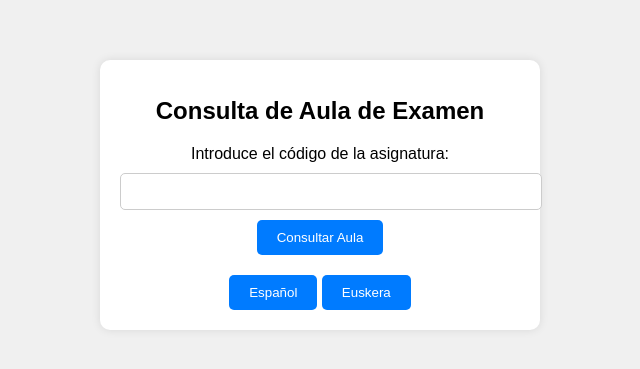
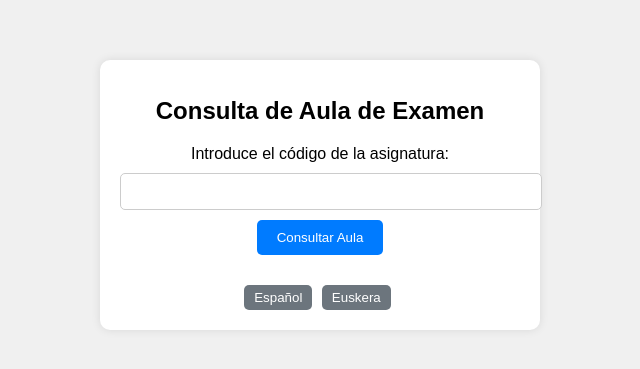
Before and after one commit to Moxkix/USE2024, a plain HTML site: page index.html in a window 1280 px wide. Shown: the part 205-574 px from the top of the page, without its empty margins (320-960 px from the left). Drawn offline with Linux system fonts and the light colour scheme.

Commit message:
Update styles.css

```diff
--- a/styles.css
+++ b/styles.css
@@ -56,3 +56,18 @@ button:hover {
 #result {
     font-weight: bold;
 }
+
+.language-switch button {
+    margin-top: 10px;
+    margin-right: 5px;
+    padding: 5px 10px;
+    background-color: #6c757d;
+    color: white;
+    border: none;
+    border-radius: 5px;
+    cursor: pointer;
+}
+
+.language-switch button:hover {
+    background-color: #5a6268;
+}
```
